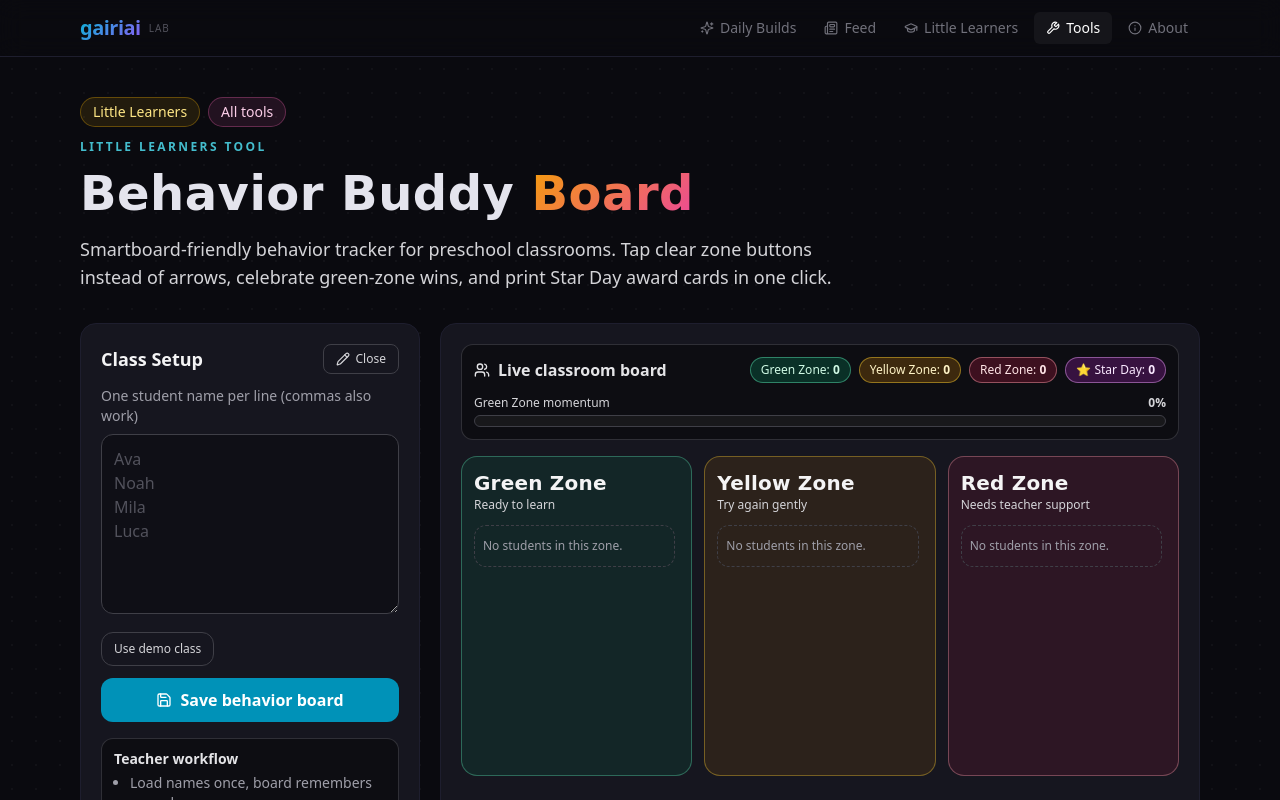
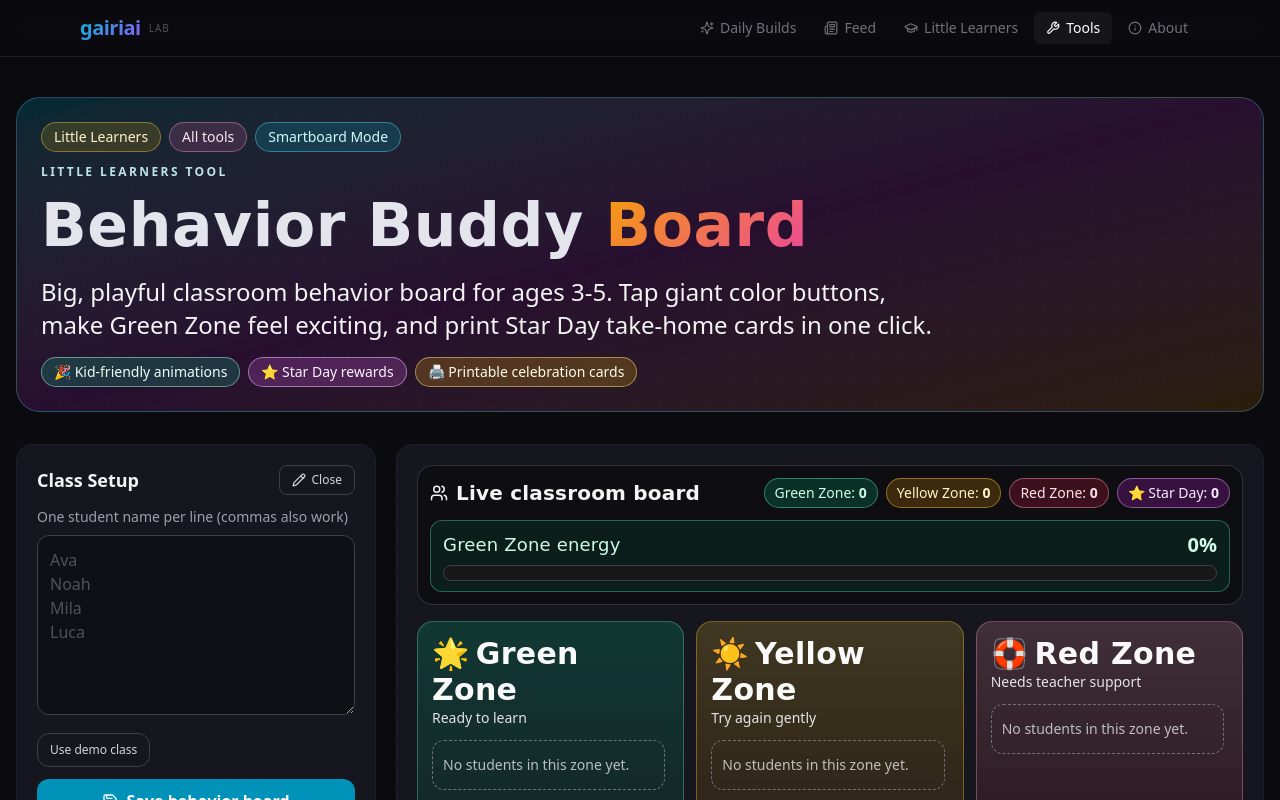
Before and after one commit to sandahltim/gairiai-net, a Next.js app: page /tools/behavior-buddy in a window 1280 px wide. Shown: the top 800 px of the page. Built offline with nearby package versions, Linux system fonts and the light colour scheme.

Commit message:
Polish behavior buddy for preschool wow-factor

```diff
--- a/src/app/tools/behavior-buddy/page.tsx
+++ b/src/app/tools/behavior-buddy/page.tsx
@@ -29,37 +29,45 @@ const ZONE_META: Record<
     subtitle: string;
     chip: string;
     shell: string;
+    studentShell: string;
     button: string;
     activeButton: string;
     short: string;
+    emoji: string;
   }
 > = {
   green: {
     label: 'Green Zone',
     subtitle: 'Ready to learn',
     chip: 'border-emerald-300/45 bg-emerald-500/20 text-emerald-100',
-    shell: 'border-emerald-300/35 bg-emerald-500/10',
-    button: 'border-emerald-300/35 text-emerald-100 hover:border-emerald-200 hover:bg-emerald-500/20',
-    activeButton: 'border-emerald-200 bg-emerald-500/30 text-emerald-50',
-    short: 'Green',
+    shell: 'border-emerald-300/35 bg-gradient-to-b from-emerald-400/18 via-emerald-500/10 to-emerald-900/25',
+    studentShell: 'border-emerald-200/45 bg-emerald-500/20',
+    button: 'border-emerald-300/45 text-emerald-50 hover:border-emerald-100 hover:bg-emerald-400/35',
+    activeButton: 'border-emerald-100 bg-emerald-300/55 text-emerald-950 shadow-[0_0_0_2px_rgba(16,185,129,0.35)]',
+    short: '🟢 Green',
+    emoji: '🌟',
   },
   yellow: {
     label: 'Yellow Zone',
     subtitle: 'Try again gently',
     chip: 'border-amber-300/45 bg-amber-500/20 text-amber-100',
-    shell: 'border-amber-300/35 bg-amber-500/10',
-    button: 'border-amber-300/35 text-amber-100 hover:border-amber-200 hover:bg-amber-500/20',
-    activeButton: 'border-amber-200 bg-amber-500/30 text-amber-50',
-    short: 'Yellow',
+    shell: 'border-amber-300/35 bg-gradient-to-b from-amber-300/18 via-amber-500/10 to-amber-900/25',
+    studentShell: 'border-amber-200/45 bg-amber-500/16',
+    button: 'border-amber-300/45 text-amber-50 hover:border-amber-100 hover:bg-amber-300/35',
+    activeButton: 'border-amber-100 bg-amber-300/55 text-amber-950 shadow-[0_0_0_2px_rgba(251,191,36,0.35)]',
+    short: '🟡 Yellow',
+    emoji: '☀️',
   },
   red: {
     label: 'Red Zone',
     subtitle: 'Needs teacher support',
     chip: 'border-rose-300/45 bg-rose-500/20 text-rose-100',
-    shell: 'border-rose-300/35 bg-rose-500/10',
-    button: 'border-rose-300/35 text-rose-100 hover:border-rose-200 hover:bg-rose-500/20',
-    activeButton: 'border-rose-200 bg-rose-500/30 text-rose-50',
-    short: 'Red',
+    shell: 'border-rose-300/35 bg-gradient-to-b from-rose-300/18 via-rose-500/10 to-rose-900/25',
+    studentShell: 'border-rose-200/45 bg-rose-500/16',
+    button: 'border-rose-300/45 text-rose-50 hover:border-rose-100 hover:bg-rose-300/35',
+    activeButton: 'border-rose-100 bg-rose-300/55 text-rose-950 shadow-[0_0_0_2px_rgba(244,63,94,0.35)]',
+    short: '🔴 Red',
+    emoji: '🛟',
   },
 };
 
@@ -94,6 +102,7 @@ export default function BehaviorBuddyPage() {
   const [editing, setEditing] = useState(true);
   const [errorText, setErrorText] = useState('');
   const [showStarPrint, setShowStarPrint] = useState(false);
+  const [celebrationText, setCelebrationText] = useState('');
 
   const characterMap = useMemo(() => new Map(ZOO_CHARACTERS.map(character => [character.id, character])), []);
 
@@ -218,28 +227,43 @@ export default function BehaviorBuddyPage() {
     }
   }
 
+  function triggerCelebration(message: string) {
+    setCelebrationText(message);
+    if (typeof window !== 'undefined') {
+      window.setTimeout(() => {
+        setCelebrationText('');
+      }, 1500);
+    }
+  }
+
   return (
-    <div className="max-w-6xl mx-auto px-4 py-8 sm:py-10">
-      <div className="mb-6 sm:mb-8 no-print">
+    <div className="max-w-7xl mx-auto px-4 py-8 sm:py-10">
+      <div className="mb-6 sm:mb-8 no-print rounded-3xl border border-cyan-300/25 bg-gradient-to-br from-cyan-500/18 via-fuchsia-500/14 to-amber-500/14 p-4 sm:p-6">
         <div className="flex flex-wrap items-center gap-2 text-sm mb-3">
-          <Link href="/little-learners" className="rounded-full border border-amber-400/30 bg-amber-400/10 px-3 py-1 text-amber-200 hover:bg-amber-400/15">
+          <Link href="/little-learners" className="rounded-full border border-amber-300/40 bg-amber-400/15 px-3 py-1 text-amber-100 hover:bg-amber-400/25">
             Little Learners
           </Link>
-          <Link href="/tools" className="rounded-full border border-pink-400/30 bg-pink-400/10 px-3 py-1 text-pink-200 hover:bg-pink-400/15">
+          <Link href="/tools" className="rounded-full border border-pink-300/40 bg-pink-400/15 px-3 py-1 text-pink-100 hover:bg-pink-400/25">
             All tools
           </Link>
+          <span className="rounded-full border border-cyan-300/40 bg-cyan-400/15 px-3 py-1 text-cyan-100">Smartboard Mode</span>
         </div>
-        <p className="text-xs uppercase tracking-[0.2em] text-cyan-300/80 font-semibold">Little Learners Tool</p>
-        <h1 className="zoo-fun-font text-3xl sm:text-5xl font-black leading-tight mt-2">
+        <p className="text-xs uppercase tracking-[0.2em] text-cyan-100/90 font-semibold">Little Learners Tool</p>
+        <h1 className="zoo-fun-font text-4xl sm:text-6xl font-black leading-tight mt-2">
           Behavior Buddy <span className="gradient-text-warm">Board</span>
         </h1>
-        <p className="text-zinc-300 mt-3 max-w-3xl text-base sm:text-lg">
-          Smartboard-friendly behavior tracker for preschool classrooms. Tap clear zone buttons instead of arrows, celebrate green-zone wins,
-          and print Star Day award cards in one click.
+        <p className="text-zinc-100 mt-3 max-w-4xl text-lg sm:text-2xl leading-snug">
+          Big, playful classroom behavior board for ages 3-5. Tap giant color buttons, make Green Zone feel exciting, and print Star Day
+          take-home cards in one click.
         </p>
+        <div className="mt-4 flex flex-wrap gap-2 text-sm">
+          <span className="rounded-full border border-emerald-200/50 bg-emerald-400/20 px-3 py-1 text-emerald-50">🎉 Kid-friendly animations</span>
+          <span className="rounded-full border border-fuchsia-200/50 bg-fuchsia-400/20 px-3 py-1 text-fuchsia-50">⭐ Star Day rewards</span>
+          <span className="rounded-full border border-amber-200/50 bg-amber-400/20 px-3 py-1 text-amber-50">🖨️ Printable celebration cards</span>
+        </div>
       </div>
 
-      <div className="grid grid-cols-1 lg:grid-cols-[340px_1fr] gap-4 sm:gap-5 no-print">
+      <div className="grid grid-cols-1 lg:grid-cols-[360px_1fr] gap-4 sm:gap-5 no-print">
         <section className="card-glow rounded-2xl p-4 sm:p-5">
           <div className="flex items-center justify-between mb-3">
             <h2 className="font-bold text-lg text-zinc-100">Class Setup</h2>
@@ -330,13 +354,19 @@ export default function BehaviorBuddyPage() {
         </section>
 
         <section className="card-glow rounded-2xl p-4 sm:p-5">
-          <div className="mb-4 rounded-xl border border-zinc-700/70 bg-zinc-950/60 px-3 py-3 space-y-3">
+          {celebrationText && (
+            <div className="mb-3 rounded-2xl border border-fuchsia-200/50 bg-gradient-to-r from-fuchsia-400/30 via-cyan-400/25 to-amber-300/30 px-4 py-2.5 text-base sm:text-lg font-bold text-white celebration-pop">
+              {celebrationText}
+            </div>
+          )}
+
+          <div className="mb-4 rounded-2xl border border-zinc-700/70 bg-zinc-950/60 px-3 py-3 space-y-3">
             <div className="flex flex-wrap items-center justify-between gap-2">
-              <div className="inline-flex items-center gap-2 text-zinc-200">
-                <Users size={16} />
-                <span className="text-sm sm:text-base font-semibold">Live classroom board</span>
+              <div className="inline-flex items-center gap-2 text-zinc-100">
+                <Users size={18} />
+                <span className="zoo-fun-font text-base sm:text-xl font-black">Live classroom board</span>
               </div>
-              <div className="flex flex-wrap items-center gap-2 text-xs">
+              <div className="flex flex-wrap items-center gap-2 text-sm">
                 {ZONE_ORDER.map(zone => (
                   <span key={zone} className={`rounded-full border px-2.5 py-1 ${ZONE_META[zone].chip}`}>
                     {ZONE_META[zone].label}: <strong>{zoneBuckets[zone].length}</strong>
@@ -348,25 +378,25 @@ export default function BehaviorBuddyPage() {
               </div>
             </div>
 
-            <div>
-              <div className="flex items-center justify-between text-xs text-zinc-300 mb-1">
-                <span>Green Zone momentum</span>
-                <strong>{greenRatio}%</strong>
+            <div className="rounded-xl border border-emerald-300/35 bg-emerald-500/10 px-3 py-2.5">
+              <div className="flex items-center justify-between text-sm text-emerald-100 mb-1.5">
+                <span className="zoo-fun-font text-lg">Green Zone energy</span>
+                <strong className="text-xl">{greenRatio}%</strong>
               </div>
-              <div className="h-3 rounded-full bg-zinc-900 border border-zinc-700 overflow-hidden">
-                <div className="h-full rounded-full bg-gradient-to-r from-emerald-400 via-lime-300 to-cyan-300 transition-all duration-500" style={{ width: `${greenRatio}%` }} />
+              <div className="h-4 rounded-full bg-zinc-900 border border-zinc-700 overflow-hidden">
+                <div className="h-full rounded-full bg-gradient-to-r from-emerald-300 via-lime-200 to-cyan-200 transition-all duration-500" style={{ width: `${greenRatio}%` }} />
               </div>
             </div>
 
             {starCount > 0 && (
-              <div className="rounded-xl border border-fuchsia-300/35 bg-gradient-to-r from-fuchsia-500/15 via-cyan-500/10 to-amber-500/15 px-3 py-2 text-sm text-fuchsia-100">
-                <Sparkles size={14} className="inline mr-1 sparkle-spin" />
+              <div className="rounded-xl border border-fuchsia-300/35 bg-gradient-to-r from-fuchsia-500/25 via-cyan-500/20 to-amber-500/20 px-3 py-2.5 text-base text-fuchsia-50">
+                <Sparkles size={16} className="inline mr-1 sparkle-spin" />
                 Awesome! {starCount} student{starCount === 1 ? '' : 's'} earned Star Day. Print award cards for take-home celebration.
               </div>
             )}
 
             {students.length > 0 && greenRatio === 100 && (
-              <div className="rounded-xl border border-emerald-300/45 bg-emerald-500/20 px-3 py-2 text-sm text-emerald-100 pulse-glow">
+              <div className="rounded-xl border border-emerald-200/60 bg-emerald-400/25 px-3 py-2.5 text-base text-emerald-50 pulse-glow">
                 🌟 Green Zone Club unlocked! Everyone is ready to learn.
               </div>
             )}
@@ -376,9 +406,9 @@ export default function BehaviorBuddyPage() {
                 <button
                   type="button"
                   onClick={printStars}
-                  className="inline-flex items-center gap-2 rounded-xl border border-fuchsia-300/55 bg-fuchsia-500/20 text-fuchsia-50 px-3 py-2 text-xs font-semibold hover:bg-fuchsia-500/30"
+                  className="inline-flex items-center gap-2 rounded-xl border border-fuchsia-300/60 bg-fuchsia-500/30 text-fuchsia-50 px-3.5 py-2.5 text-sm font-semibold hover:bg-fuchsia-500/40"
                 >
-                  <Printer size={14} /> Print Star Day awards
+                  <Printer size={15} /> Print Star Day awards
                 </button>
                 <button
                   type="button"
@@ -393,32 +423,35 @@ export default function BehaviorBuddyPage() {
 
           <div className="grid grid-cols-1 xl:grid-cols-3 gap-3">
             {ZONE_ORDER.map(zone => (
-              <article key={zone} className={`rounded-2xl border p-3 ${ZONE_META[zone].shell} flex flex-col min-h-[320px] max-h-[66vh]`}>
+              <article key={zone} className={`rounded-2xl border p-3.5 ${ZONE_META[zone].shell} flex flex-col min-h-[420px] max-h-[72vh]`}>
                 <header className="mb-3">
-                  <p className="zoo-fun-font text-xl font-black text-zinc-100">{ZONE_META[zone].label}</p>
-                  <p className="text-xs text-zinc-300">{ZONE_META[zone].subtitle}</p>
+                  <p className="zoo-fun-font text-2xl sm:text-3xl font-black text-zinc-50">
+                    <span className="mr-1.5">{ZONE_META[zone].emoji}</span>
+                    {ZONE_META[zone].label}
+                  </p>
+                  <p className="text-sm text-zinc-200">{ZONE_META[zone].subtitle}</p>
                 </header>
 
-                <div className="space-y-2 pr-1 overflow-y-auto flex-1">
+                <div className="space-y-2.5 pr-1 overflow-y-auto flex-1">
                   {zoneBuckets[zone].length === 0 ? (
-                    <p className="text-xs text-zinc-400 border border-dashed border-zinc-700 rounded-xl px-2 py-3">No students in this zone.</p>
+                    <p className="text-sm text-zinc-200/80 border border-dashed border-zinc-500 rounded-xl px-2.5 py-3.5">No students in this zone yet.</p>
                   ) : (
                     zoneBuckets[zone].map(student => {
                       const character = characterMap.get(student.characterId) ?? ZOO_CHARACTERS[0];
 
                       return (
-                        <div key={student.id} className="rounded-xl border border-zinc-700/80 bg-zinc-950/75 p-2.5">
-                          <div className="flex items-center gap-2.5">
+                        <div key={student.id} className={`rounded-2xl border p-3 ${ZONE_META[student.zone].studentShell}`}>
+                          <div className="flex items-center gap-3">
                             <Image
                               src={character.image}
                               alt={`${character.name} avatar`}
-                              width={72}
-                              height={72}
-                              className={`h-14 w-14 rounded-xl border border-zinc-700 bg-zinc-900 object-contain ${student.zone === 'green' ? 'buddy-bounce' : ''}`}
+                              width={96}
+                              height={96}
+                              className={`h-20 w-20 rounded-2xl border border-zinc-200/30 bg-white/10 object-contain ${student.zone === 'green' ? 'buddy-bounce' : ''}`}
                             />
                             <div className="min-w-0 flex-1">
-                              <p className="zoo-fun-font text-xl font-black text-zinc-100 leading-tight truncate">{student.name}</p>
-                              <p className="text-[11px] text-zinc-400 truncate">
+                              <p className="zoo-fun-font text-2xl sm:text-3xl font-black text-zinc-50 leading-tight truncate">{student.name}</p>
+                              <p className="text-sm text-zinc-100/90 truncate">
                                 {character.emoji} {character.name}
                               </p>
                               <button
@@ -429,27 +462,32 @@ export default function BehaviorBuddyPage() {
                                     characterId: nextCharacterId(current.characterId),
                                   }))
                                 }
-                                className="mt-1 rounded-full border border-cyan-300/35 bg-cyan-500/10 px-2 py-0.5 text-[10px] text-cyan-100 hover:border-cyan-200"
+                                className="mt-1.5 rounded-full border border-cyan-100/40 bg-cyan-500/25 px-2.5 py-1 text-xs text-cyan-50 hover:border-cyan-100"
                               >
                                 Swap buddy
                               </button>
                               {student.starDay && (
-                                <p className="mt-1 inline-flex items-center gap-1 rounded-full border border-fuchsia-300/40 bg-fuchsia-500/15 px-2 py-0.5 text-[10px] text-fuchsia-100">
-                                  <Star size={11} /> Star Day
+                                <p className="mt-1.5 inline-flex items-center gap-1 rounded-full border border-fuchsia-200/70 bg-fuchsia-500/30 px-2.5 py-0.5 text-xs text-fuchsia-50">
+                                  <Star size={12} /> Star Day Hero
                                 </p>
                               )}
                             </div>
                           </div>
 
-                          <div className="mt-2.5 grid grid-cols-3 gap-1.5">
+                          <div className="mt-3 grid grid-cols-1 gap-2 sm:grid-cols-3">
                             {ZONE_ORDER.map(targetZone => {
                               const isActive = student.zone === targetZone;
                               return (
                                 <button
                                   key={`${student.id}-${targetZone}`}
                                   type="button"
-                                  onClick={() => updateStudent(student.id, current => ({ ...current, zone: targetZone }))}
-                                  className={`rounded-lg border py-1.5 text-[11px] font-semibold transition-colors ${
+                                  onClick={() => {
+                                    if (student.zone !== targetZone && targetZone === 'green') {
+                                      triggerCelebration(`🎉 ${student.name} made it to Green Zone!`);
+                                    }
+                                    updateStudent(student.id, current => ({ ...current, zone: targetZone }));
+                                  }}
+                                  className={`rounded-xl border py-2 text-sm font-bold transition-colors ${
                                     isActive ? ZONE_META[targetZone].activeButton : ZONE_META[targetZone].button
                                   }`}
                                 >
@@ -461,14 +499,20 @@ export default function BehaviorBuddyPage() {
 
                           <button
                             type="button"
-                            onClick={() => updateStudent(student.id, current => ({ ...current, starDay: !current.starDay }))}
-                            className={`mt-1.5 w-full inline-flex items-center justify-center gap-1 rounded-lg border py-1.5 text-xs ${
+                            onClick={() => {
+                              const nextStar = !student.starDay;
+                              updateStudent(student.id, current => ({ ...current, starDay: nextStar }));
+                              if (nextStar) {
+                                triggerCelebration(`⭐ Star Day for ${student.name}!`);
+                              }
+                            }}
+                            className={`mt-2 w-full inline-flex items-center justify-center gap-1.5 rounded-xl border py-2 text-sm font-semibold ${
                               student.starDay
-                                ? 'border-fuchsia-300/60 bg-fuchsia-500/15 text-fuchsia-100'
-                                : 'border-zinc-700 text-zinc-300 hover:text-white hover:border-zinc-500'
+                                ? 'border-fuchsia-200/75 bg-fuchsia-500/30 text-fuchsia-50'
+                                : 'border-zinc-200/35 bg-zinc-900/40 text-zinc-100 hover:border-zinc-100/50'
                             }`}
                           >
-                            <Star size={14} /> {student.starDay ? 'Remove Star Day' : 'Give Star Day'}
+                            <Star size={15} /> {student.starDay ? 'Remove Star Day' : 'Give Star Day'}
                           </button>
                         </div>
                       );
@@ -559,6 +603,10 @@ export default function BehaviorBuddyPage() {
           animation: pulse-glow 1.8s ease-in-out infinite;
         }
 
+        .celebration-pop {
+          animation: celebration-pop 0.35s ease-out;
+        }
+
         @keyframes buddy-bounce {
           0%,
           100% {
@@ -585,6 +633,17 @@ export default function BehaviorBuddyPage() {
           }
           50% {
             box-shadow: 0 0 0 8px rgba(16, 185, 129, 0);
+          }
+        }
+
+        @keyframes celebration-pop {
+          0% {
+            opacity: 0;
+            transform: translateY(-8px) scale(0.98);
+          }
+          100% {
+            opacity: 1;
+            transform: translateY(0) scale(1);
           }
         }
 
```
Also changed, not shown: content/tools/behavior-buddy.md (+3 -2 lines).
